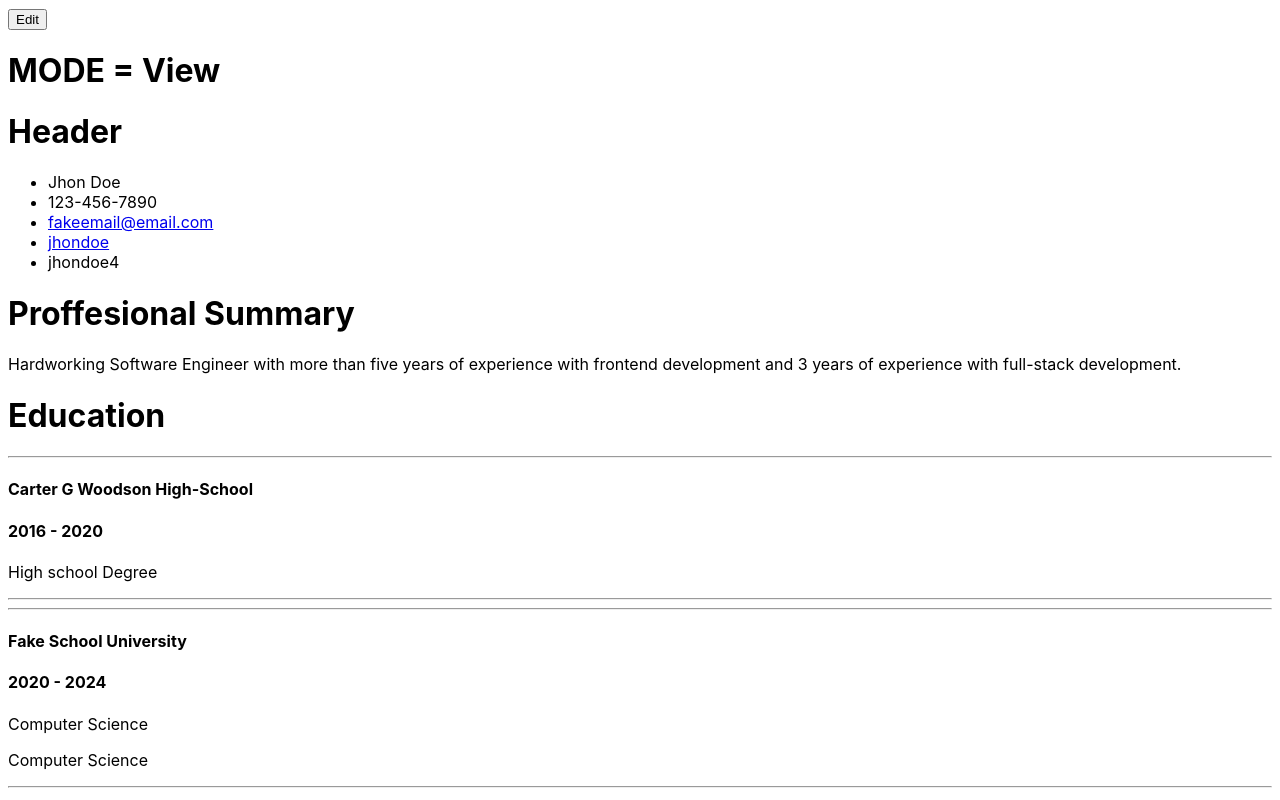
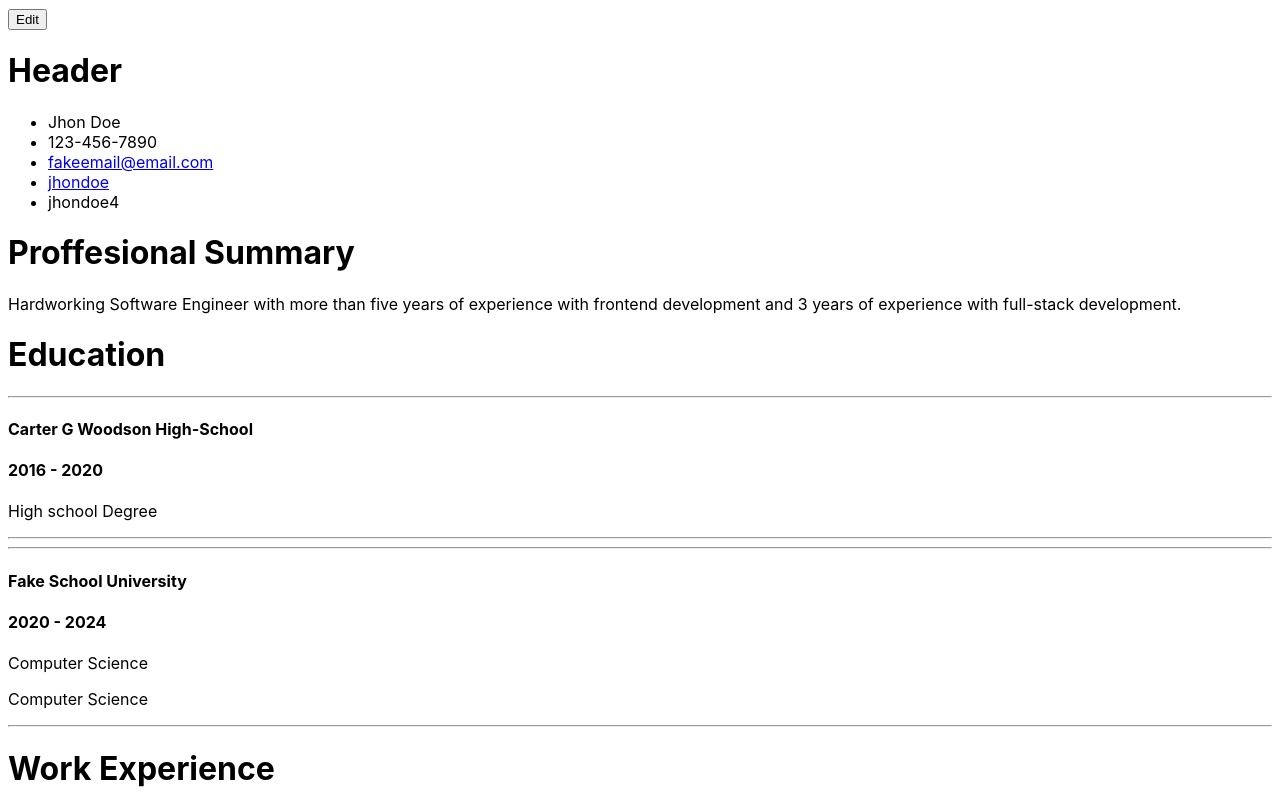
Before and after one commit to DrearyDev/cv-creator-react, a React (Vite) app: page / in a window 1280 px wide. Shown: the top 800 px of the page. Built offline with nearby package versions, Linux system fonts and the light colour scheme.

Commit message:
Add className to certs div
for selecting in css.

```diff
--- a/src/components/form.jsx
+++ b/src/components/form.jsx
@@ -15,10 +15,9 @@ function Form({
     viewMode
 }) {
 
+            //<h1>MODE = {viewMode ? "View" : "Edit"}</h1>
     return (
         <>
-            <h1>MODE = {viewMode ? "View" : "Edit"}</h1>
-
             {Object.keys(headerInputs).length > 0 ?
                 <div className="header">
                     <h1>Header</h1>
@@ -73,7 +72,7 @@ function Form({
             }
 
             {certs.length > 0 ?
-                <div>
+                <div className="certs">
                     <h1>Certifications</h1>
                     <CertList
                         certs = {certs}
```
